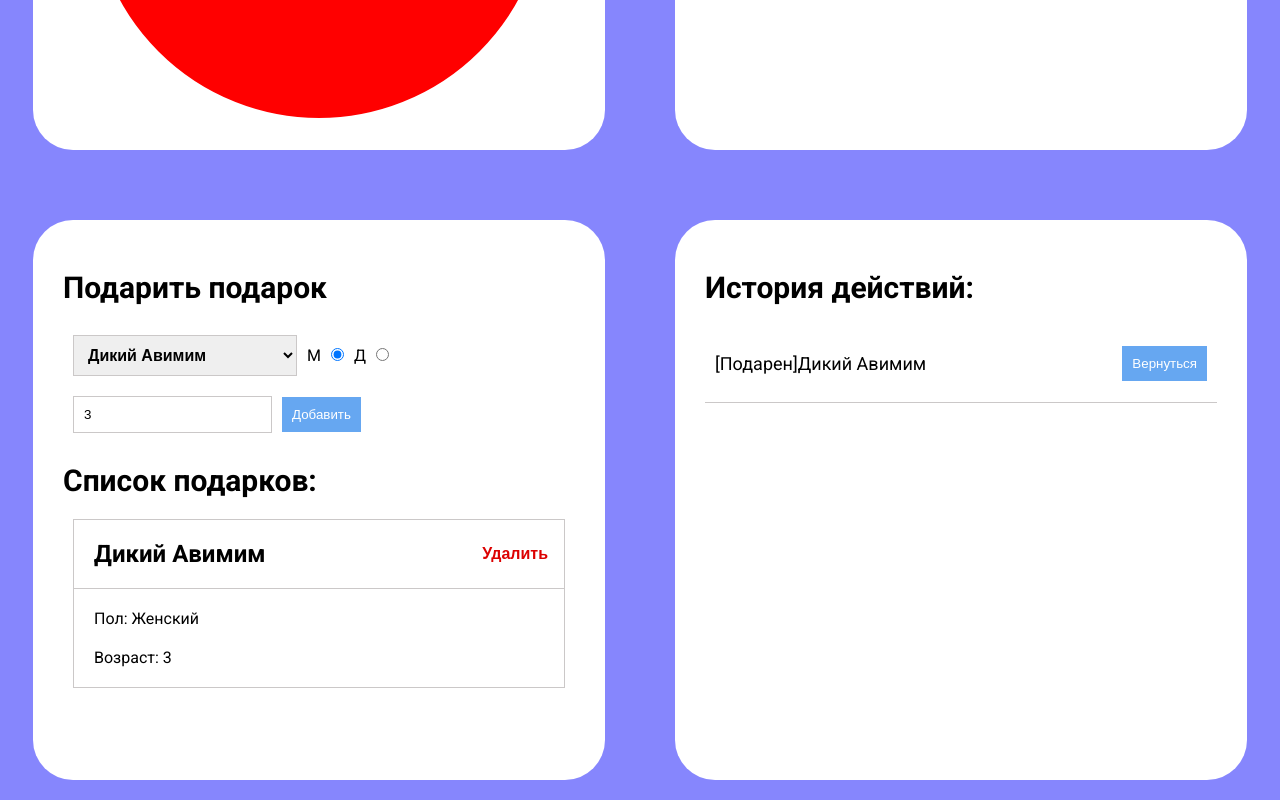
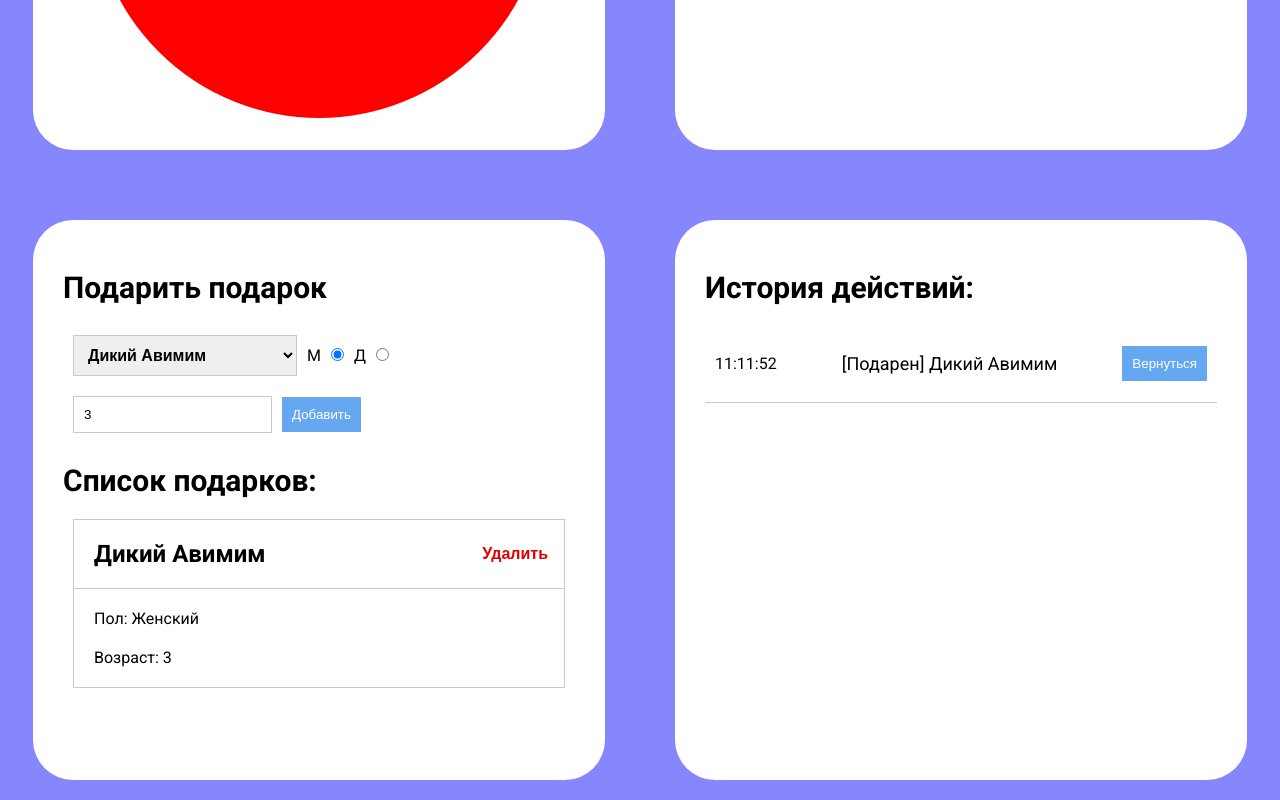
Before and after one commit to baebae3/modum-digital, a React (Vite) app: page / in a window 1280 px wide. Both pictures are taken after a click on the button "Добавить". Shown: the part 552-1352 px from the top of the page. Built offline with nearby package versions, Linux system fonts and the light colour scheme.

Commit message:
add time stamp

```diff
--- a/src/components/gift_list/GiftList.jsx
+++ b/src/components/gift_list/GiftList.jsx
@@ -10,6 +10,8 @@ export default function GiftList() {
   const dispatch = useDispatch();
 
   const allGifts = useSelector((store) => store.gifts);
+
+  const [date, setDate] = useState(new Date)
 
   const [currentGift, setCurrentGift] = useState({
     giftType: "Дикий Авимим",
@@ -35,6 +37,9 @@ export default function GiftList() {
         giftType: currentGift.giftType,
         history: currentGift.history,
         isRemoved: currentGift.isRemoved,
+        hours: date.getHours(),
+        minutes: date.getMinutes(),
+        seconds: date.getSeconds()
       })
     );
   };
@@ -51,6 +56,7 @@ export default function GiftList() {
   };
 
   useEffect(() => {
+    setDate(new Date)
     setCurrentGift((prev) => ({
       ...prev,
       history: allGifts,
--- a/src/components/history/History.jsx
+++ b/src/components/history/History.jsx
@@ -1,4 +1,4 @@
-import React from "react";
+import React, { useEffect, useState } from "react";
 import styles from "./history.module.scss";
 import { useSelector, useDispatch } from "react-redux";
 import { returnGiftsState } from "../../store/reducers/gifts";
@@ -6,21 +6,24 @@ import { returnGiftsState } from "../../store/reducers/gifts";
 export default function History() {
   const dispatch = useDispatch();
 
+
   const history = useSelector((store) => store.history);
 
   const returnGifts = (GiftList) => {
     dispatch(returnGiftsState(GiftList));
   };
+
   return (
     <div className={styles.history_wrapper}>
-        <h1>
-            История действий:
-        </h1>
+      <h1>История действий:</h1>
       {history.map((history, index) => {
         return (
           <div className={styles.history_item} key={index}>
+           <span>
+            {history.hours}:{history.minutes}:{history.seconds}
+           </span>
             <p>
-              {history.isRemoved ? "[Удален]" : "[Подарен]"}
+              {history.isRemoved ? "[Удален] " : "[Подарен] "}
               {history.giftType}
             </p>
             <button onClick={() => returnGifts(history.history)}>
```
